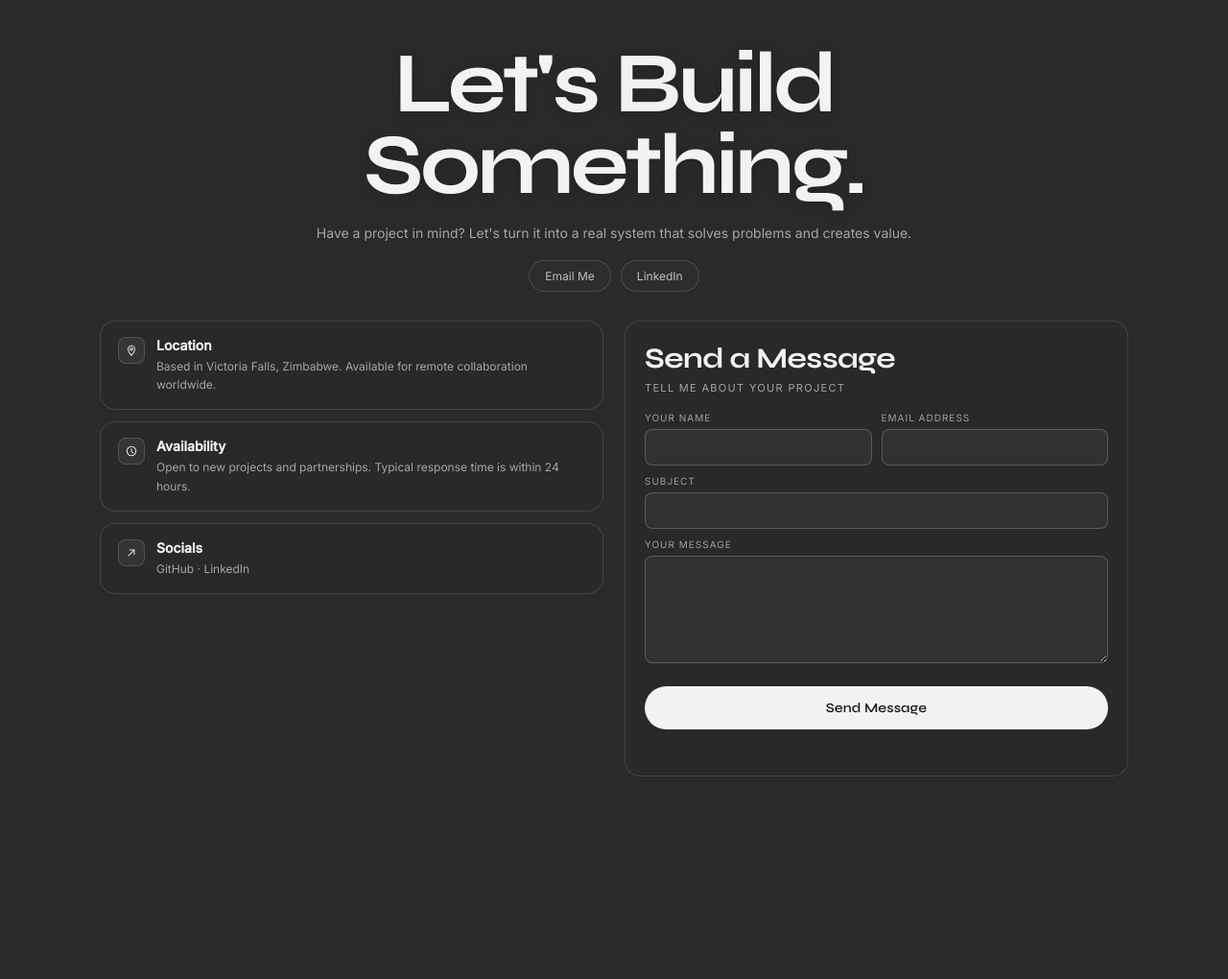
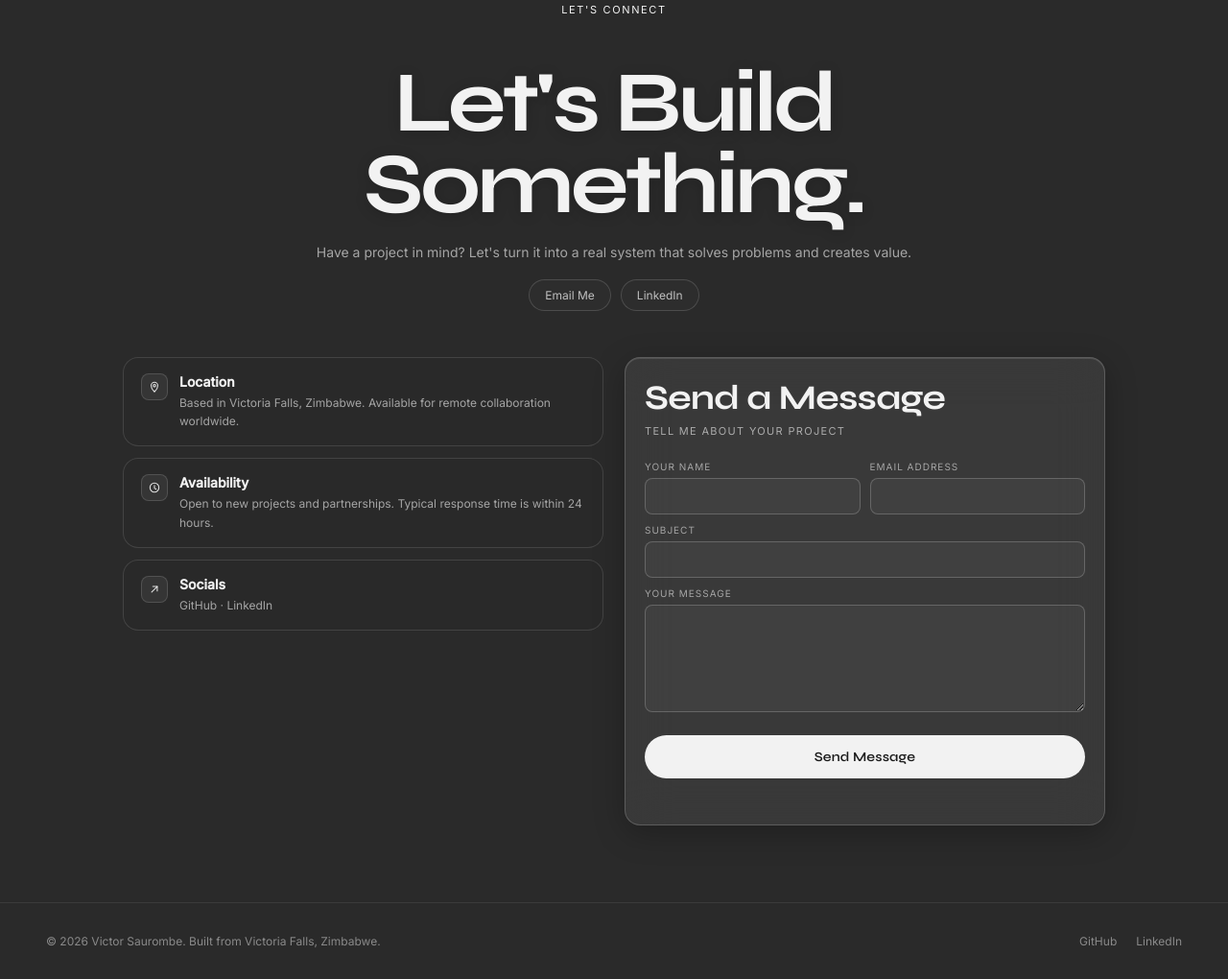
Before and after one commit to tinomudaaa/Victor-landing-page, a website: page contact.html in a window 1280 px wide. Shown: the part 137-1157 px from the top of the page at 96% size. Before the commit the page ends 1026 px from the top, so only its background shows below. Drawn offline with Linux system fonts and the light colour scheme.

Commit message:
style: refine contact page layout, enhance form styling, and add SEO meta tags and footer

```diff
--- a/contact.html
+++ b/contact.html
@@ -122,7 +122,7 @@
     main {
       max-width: 1120px;
       margin: 0 auto;
-      padding: 120px 24px 80px;
+      padding: 140px 48px 80px;
     }
 
     .heading-wrap {
@@ -184,7 +184,7 @@
       grid-template-columns: 1fr 1fr;
       gap: 22px;
       align-items: start;
-      margin-top: 30px;
+      margin-top: 48px;
     }
 
     .left-col { display: flex; flex-direction: column; gap: 12px; }
@@ -194,6 +194,14 @@
       border: 1px solid var(--border);
       border-radius: 16px;
       backdrop-filter: blur(6px);
+    }
+
+    .form-card {
+      background: rgba(255, 255, 255, 0.07);
+      border: 1px solid rgba(255, 255, 255, 0.18);
+      backdrop-filter: blur(24px);
+      -webkit-backdrop-filter: blur(24px);
+      box-shadow: 0 8px 32px rgba(0, 0, 0, 0.25), inset 0 1px 0 rgba(255, 255, 255, 0.12);
     }
 
     .info-card {
@@ -247,7 +255,7 @@
 
     .form-card h2 {
       font-family: 'Syne', sans-serif;
-      font-size: 30px;
+      font-size: clamp(24px, 3vw, 36px);
       margin-bottom: 6px;
       letter-spacing: -0.02em;
     }
@@ -257,7 +265,7 @@
       font-size: 11px;
       text-transform: uppercase;
       letter-spacing: 0.12em;
-      margin-bottom: 18px;
+      margin-bottom: 24px;
     }
 
     .form-row {
@@ -375,6 +383,12 @@
       transform: none;
     }
   </style>
+  <meta property="og:title" content="Contact — Victor Saurombe">
+  <meta property="og:description" content="Let's build something together. Full-Stack Developer based in Victoria Falls, Zimbabwe.">
+  <meta property="og:type" content="website">
+  <meta name="twitter:card" content="summary_large_image">
+  <meta name="twitter:title" content="Contact — Victor Saurombe">
+  <meta name="twitter:description" content="Let's build something together. Full-Stack Developer based in Victoria Falls, Zimbabwe.">
 </head>
 <body>
   <div class="cursor" id="cursor"></div>
@@ -405,7 +419,7 @@
       <div class="left-col">
         <article class="info-card">
           <span class="icon-badge">
-            <svg viewBox="0 0 24 24"><path d="M12 21s6-5.5 6-11a6 6 0 1 0-12 0c0 5.5 6 11 6 11z"/><circle cx="12" cy="10" r="2.2"/></svg>
+            <svg aria-hidden="true" viewBox="0 0 24 24"><path d="M12 21s6-5.5 6-11a6 6 0 1 0-12 0c0 5.5 6 11 6 11z"/><circle cx="12" cy="10" r="2.2"/></svg>
           </span>
           <div>
             <h3>Location</h3>
@@ -414,7 +428,7 @@
         </article>
         <article class="info-card">
           <span class="icon-badge">
-            <svg viewBox="0 0 24 24"><circle cx="12" cy="12" r="8"/><path d="M12 8v5l3 2"/></svg>
+            <svg aria-hidden="true" viewBox="0 0 24 24"><circle cx="12" cy="12" r="8"/><path d="M12 8v5l3 2"/></svg>
           </span>
           <div>
             <h3>Availability</h3>
@@ -423,7 +437,7 @@
         </article>
         <article class="info-card">
           <span class="icon-badge">
-            <svg viewBox="0 0 24 24"><path d="M7 17L17 7"/><path d="M9 7h8v8"/></svg>
+            <svg aria-hidden="true" viewBox="0 0 24 24"><path d="M7 17L17 7"/><path d="M9 7h8v8"/></svg>
           </span>
           <div>
             <h3>Socials</h3>
@@ -466,6 +480,24 @@
     </section>
   </main>
 
+  <footer style="
+    padding: 32px 48px;
+    display: flex;
+    justify-content: space-between;
+    align-items: center;
+    font-size: 12px;
+    color: rgba(255,255,255,0.45);
+    border-top: 1px solid rgba(255,255,255,0.08);
+    flex-wrap: wrap;
+    gap: 12px;
+  ">
+    <span>© 2026 Victor Saurombe. Built from Victoria Falls, Zimbabwe.</span>
+    <div style="display:flex; gap:20px;">
+      <a href="https://github.com/tinomudaaa" target="_blank" rel="noopener noreferrer" style="color:rgba(255,255,255,0.45); text-decoration:none; transition: opacity 0.3s ease;" onmouseover="this.style.opacity='0.75'" onmouseout="this.style.opacity='1'">GitHub</a>
+      <a href="https://www.linkedin.com/in/victor-saurombe-b01b57343" target="_blank" rel="noopener noreferrer" style="color:rgba(255,255,255,0.45); text-decoration:none; transition: opacity 0.3s ease;" onmouseover="this.style.opacity='0.75'" onmouseout="this.style.opacity='1'">LinkedIn</a>
+    </div>
+  </footer>
+
   <script>
     const cursor = document.getElementById('cursor');
     let mx = 0, my = 0, cx = 0, cy = 0;
@@ -481,7 +513,7 @@
       requestAnimationFrame(animateCursor);
     }
     animateCursor();
-    const hoverables = document.querySelectorAll('a, button, input, textarea, .contact-tab, .info-card, .nav-toggle');
+    const hoverables = document.querySelectorAll('a, button, input, textarea, .contact-tab, .info-card, .nav-toggle, .submit-btn');
     hoverables.forEach((el) => {
       el.addEventListener('mouseenter', () => cursor.classList.add('hover'));
       el.addEventListener('mouseleave', () => cursor.classList.remove('hover'));
```
